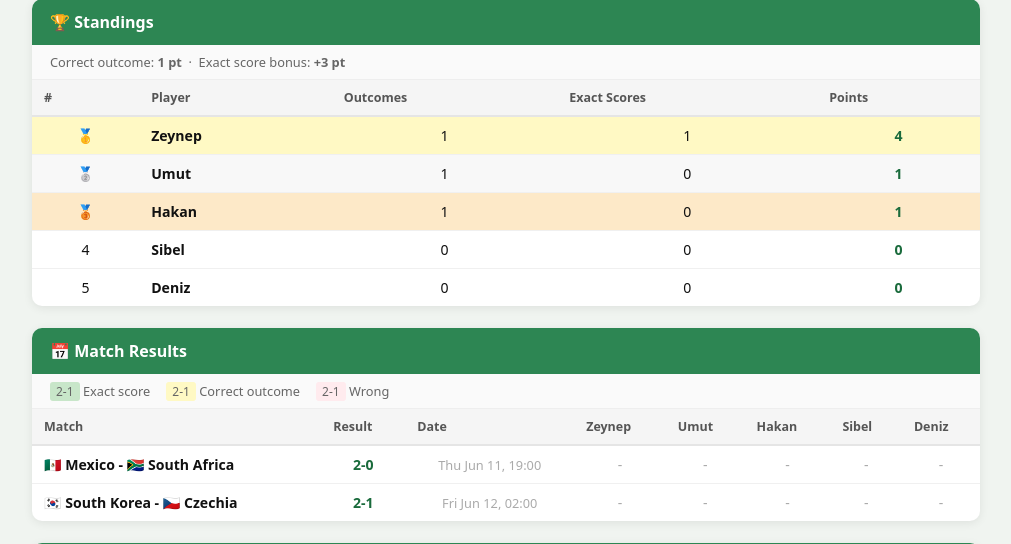
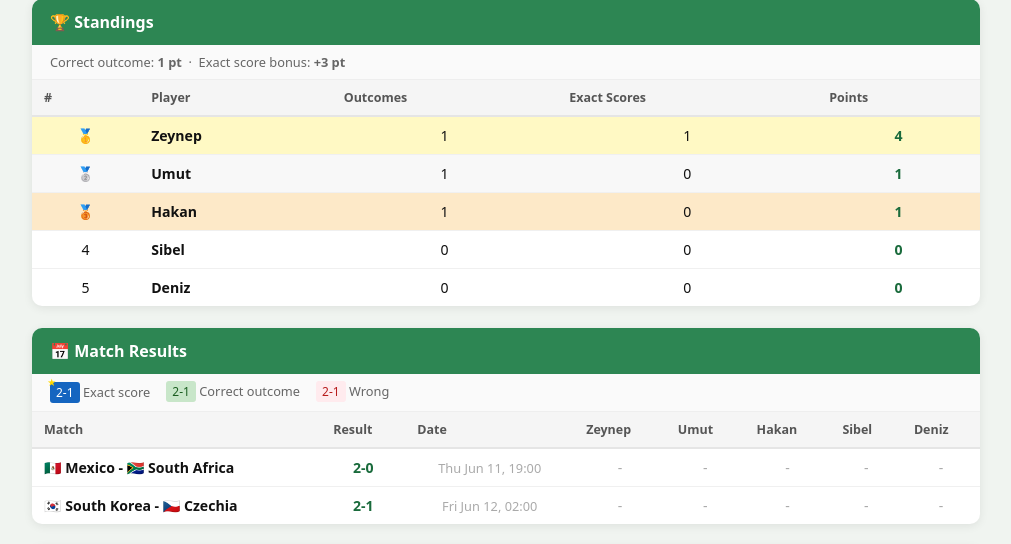
Before and after one commit to DenKula/worldcup-prediction-league, a Flask app: page / in a window 1280 px wide. Shown: the part 83-627 px from the top of the page, without its empty margins (134-1145 px from the left). Run offline with Flask 3, Linux system fonts and the light colour scheme.

Commit message:
Change prediction result colors: outcome=green, exact=blue with star badge
Co-Authored-By: Claude Sonnet 4.6 <noreply@anthropic.com>

```diff
--- a/templates/base.html
+++ b/templates/base.html
@@ -33,9 +33,12 @@ tr:hover td{background:#f9fdf9}
 .pts{font-weight:800;color:#1a6b3c}
 .rank-1 td{background:#fff9c4}.rank-2 td{background:#f8f8f8}.rank-3 td{background:#fde9c8}
 .rank-1:hover td,.rank-2:hover td,.rank-3:hover td{filter:brightness(.97)}
-span.exact  {background:#c8e6c9;color:#1b5e20;font-weight:700;border-radius:4px;padding:1px 7px}
-span.outcome{background:#fff9c4;color:#6d5c00;border-radius:4px;padding:1px 7px}
-span.wrong  {background:#ffebee;color:#b71c1c;border-radius:4px;padding:1px 7px}
+span.outcome{display:inline-block;background:#c8e6c9;color:#1b5e20;border-radius:4px;padding:2px 8px}
+span.exact  {display:inline-block;position:relative;background:#1565c0;color:white;
+             font-weight:700;border-radius:4px;padding:2px 8px}
+span.exact::before{content:'★';position:absolute;top:-7px;left:-4px;font-size:10px;
+                   color:#ffd700;text-shadow:0 1px 2px rgba(0,0,0,.4)}
+span.wrong  {display:inline-block;background:#ffebee;color:#b71c1c;border-radius:4px;padding:2px 8px}
 .muted{color:#aaa}
 .btn{display:inline-block;padding:8px 18px;border-radius:5px;font-weight:700;
      font-size:.88rem;cursor:pointer;border:none;text-decoration:none;transition:filter .15s}
--- a/templates/index.html
+++ b/templates/index.html
@@ -35,9 +35,9 @@
 <div class="card">
   <div class="card-hd">📅 Match Results</div>
   <div style="font-size:.8rem;color:#666;padding:8px 18px;background:#fafafa;border-bottom:1px solid #eee;display:flex;gap:16px">
-    <span><span style="background:#c8e6c9;border-radius:3px;padding:1px 6px;font-size:.75rem">2-1</span> Exact score</span>
-    <span><span style="background:#fff9c4;border-radius:3px;padding:1px 6px;font-size:.75rem">2-1</span> Correct outcome</span>
-    <span><span style="background:#ffebee;border-radius:3px;padding:1px 6px;font-size:.75rem">2-1</span> Wrong</span>
+    <span><span style="position:relative;display:inline-block;background:#1565c0;color:white;border-radius:3px;padding:2px 6px;font-size:.75rem"><span style="position:absolute;top:-6px;left:-3px;font-size:9px;color:#ffd700">★</span>2-1</span> Exact score</span>
+    <span><span style="background:#c8e6c9;color:#1b5e20;border-radius:3px;padding:2px 6px;font-size:.75rem">2-1</span> Correct outcome</span>
+    <span><span style="background:#ffebee;color:#b71c1c;border-radius:3px;padding:2px 6px;font-size:.75rem">2-1</span> Wrong</span>
   </div>
   <div style="overflow-x:auto">
   <table>
```
